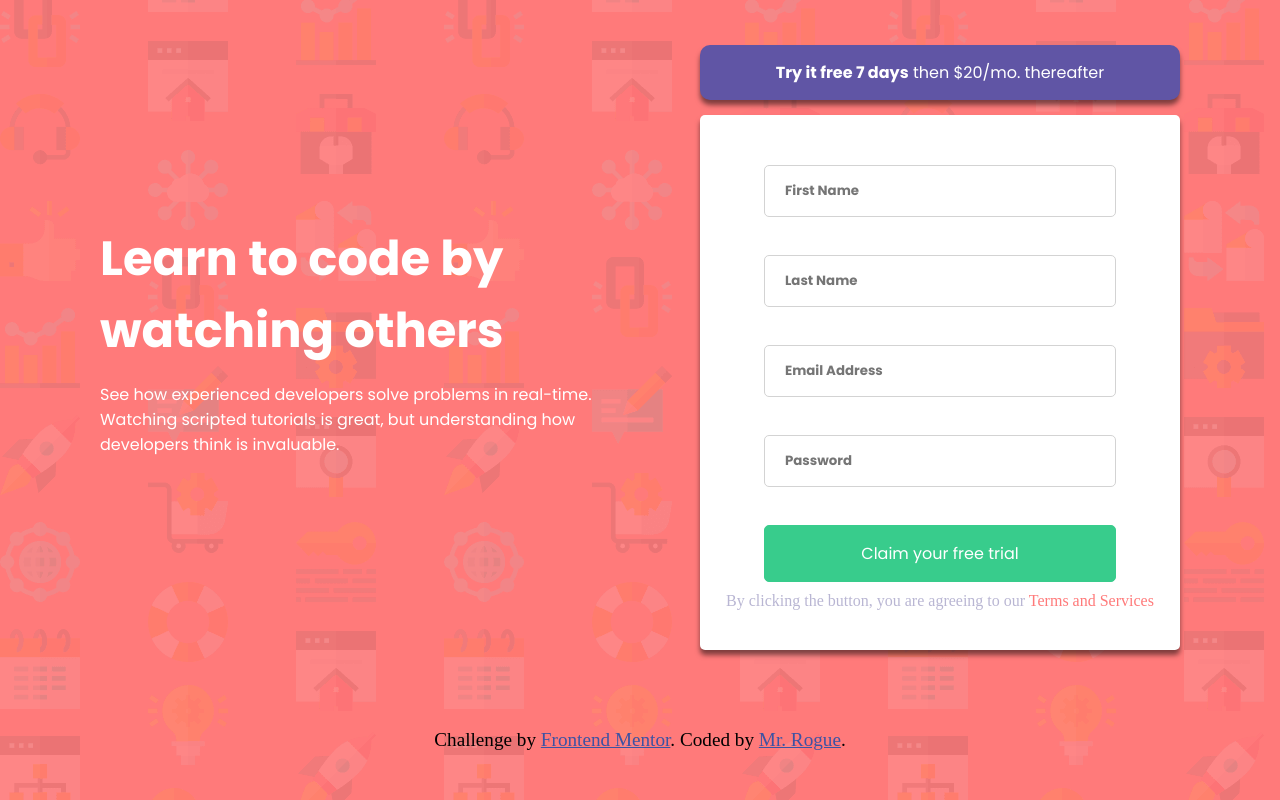
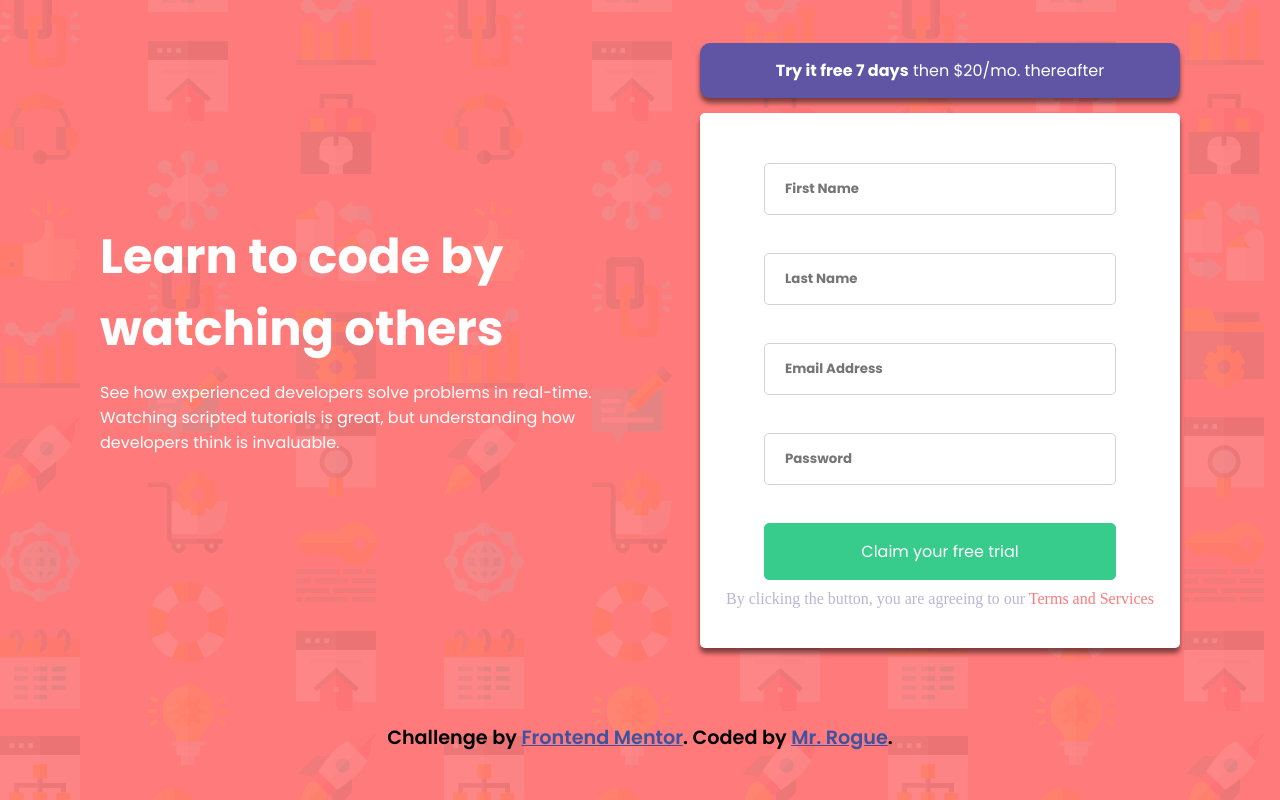
Before and after one commit to vernonroque/intro-signup-form-fullstack, a plain HTML site: page index.html in a window 1280 px wide. Drawn offline with Linux system fonts and the light colour scheme.

Commit message:
Changed font for footer

```diff
--- a/main.css
+++ b/main.css
@@ -5,8 +5,9 @@
 }
 
 .attribution {
-    font:'Poppins',sans-serif;
+    font-family:'Poppins',sans-serif;
     font-size: 1.2rem;
+    font-weight:600;
     text-align: center;
 }
 .attribution a {
```
Also changed, not shown: README-template.md.
